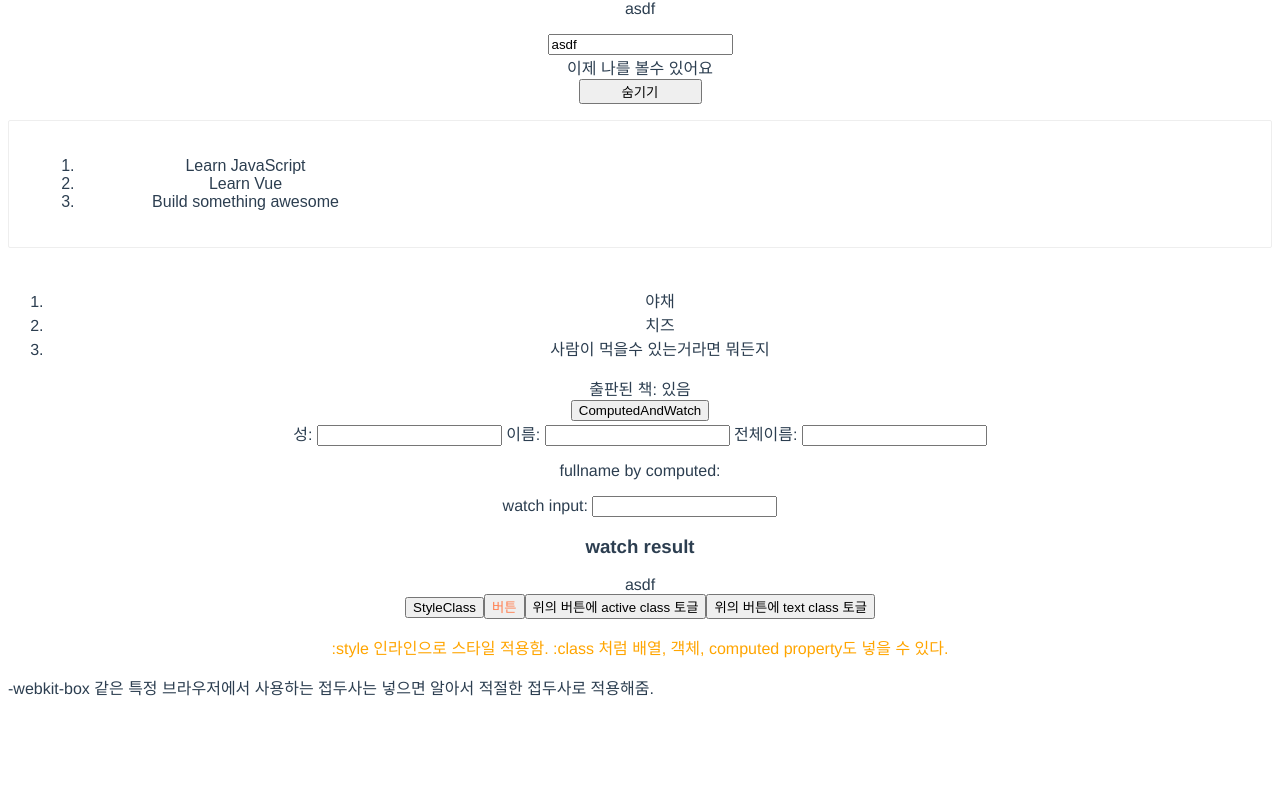
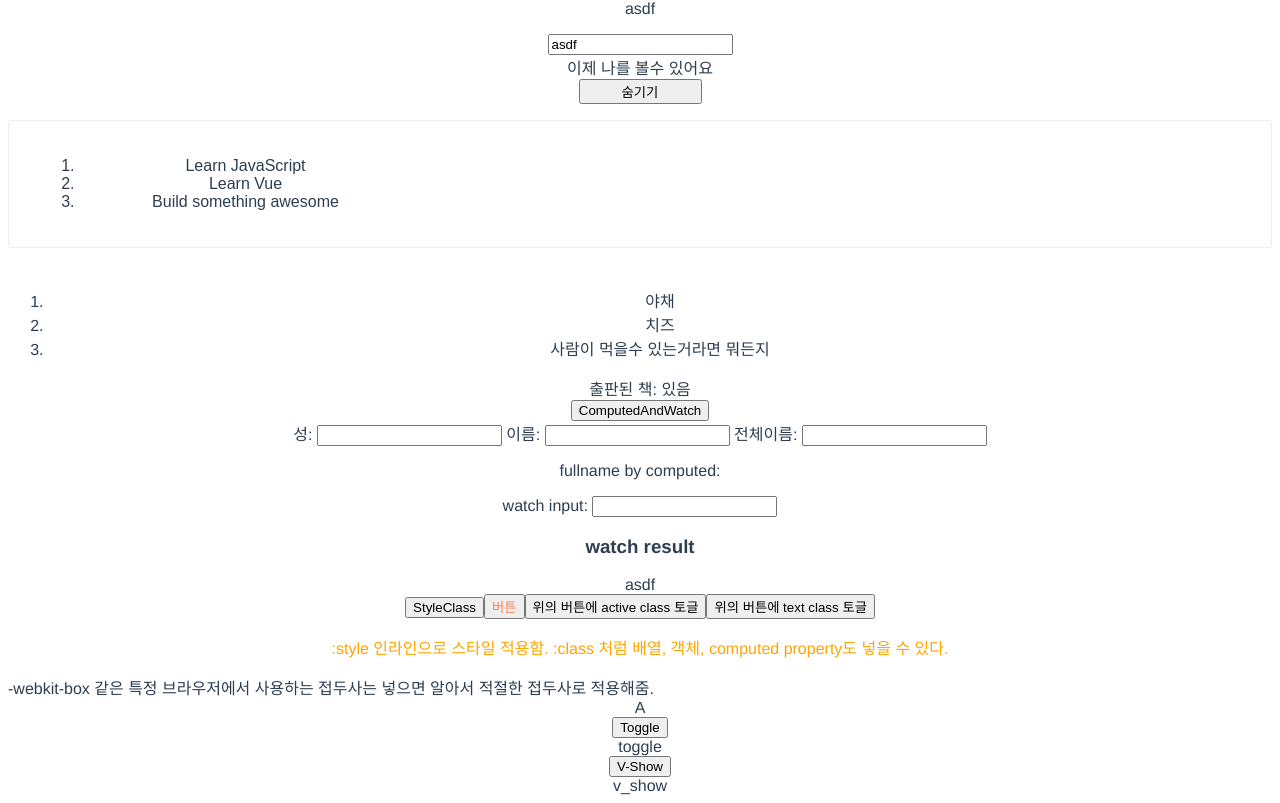
Before and after one commit to Theeea/Vue, a Vue app: page / in a window 1280 px wide. Shown: the part 393-1196 px from the top of the page. Before the commit the page ends 1100 px from the top, so only its background shows below. Built offline with nearby package versions, Linux system fonts and the light colour scheme.

Commit message:
added v if condition

```diff
--- a/src/components/HelloWorld.vue
+++ b/src/components/HelloWorld.vue
@@ -3,6 +3,7 @@ import {ref, onMounted, computed} from 'vue'
 import TodoList from './TodoList.vue'
 import ComputedAndWatch from "./ComputedAndWatch.vue";
 import StyleClass from "./StyleClass.vue";
+import VifCondition from "./VifCondition.vue"
 
 defineProps({
   msg: String
@@ -114,6 +115,10 @@ const classObject = computed(() => ({
   <StyleClass>
 
   </StyleClass>
+
+  <VifCondition>
+
+  </VifCondition>
 </template>
 
 <style scoped>
--- /dev/null
+++ b/src/components/VifCondition.vue
@@ -0,0 +1,38 @@
+<script setup>
+import {ref, onMounted, computed} from 'vue'
+
+const type = ref("A")
+
+const classControl = ref(true)
+function classToggle() {
+  classControl.value = !classControl.value;
+}
+
+const vShowControl = ref(true)
+function showToggle() {
+  vShowControl.value = !vShowControl.value;
+}
+</script>
+
+<template>
+  <div v-if="type === 'A'">
+    A
+  </div>
+  <div v-else-if="type === 'B'">
+    B
+  </div>
+  <div v-else>
+    C
+  </div>
+
+  <div>
+    <button @click="classToggle">Toggle</button>
+    <div v-if="classControl">toggle</div>
+    <button @click="showToggle">V-Show</button>
+    <div v-if="vShowControl">v_show</div>
+  </div>
+</template>
+
+<style scoped>
+
+</style>
```
